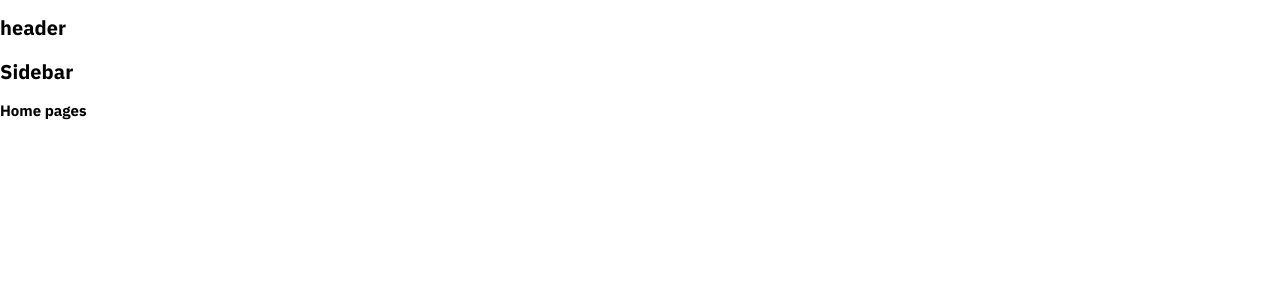
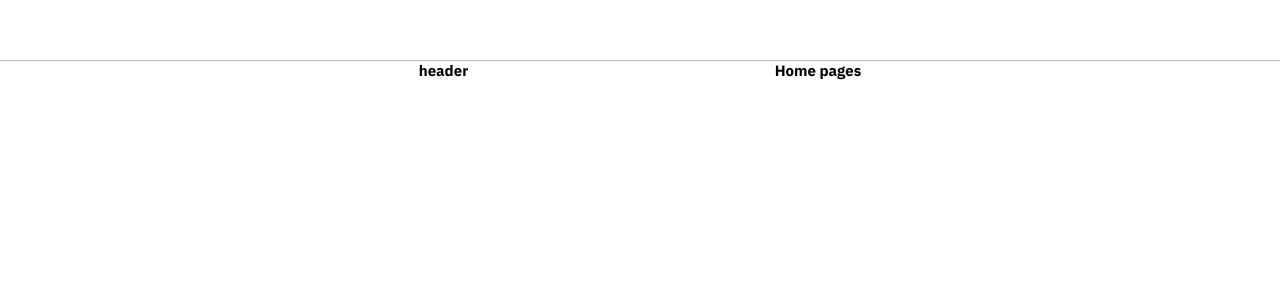
Before and after one commit to jarnjarn/tiktok-ui, a React (Create React App) app: page / in a window 1280 px wide. Shown: the top 300 px of the page. Built offline with nearby package versions, Linux system fonts and the light colour scheme.

Commit message:
Dựng khung Layout mặc định

```diff
--- a/package.json
+++ b/package.json
@@ -6,6 +6,7 @@
     "@testing-library/jest-dom": "^5.16.4",
     "@testing-library/react": "^13.3.0",
     "@testing-library/user-event": "^13.5.0",
+    "classnames": "^2.3.1",
     "normalize.css": "^8.0.1",
     "react": "^18.2.0",
     "react-dom": "^18.2.0",
--- a/src/component/GlobalStyles/GlobalStyles.scss
+++ b/src/component/GlobalStyles/GlobalStyles.scss
@@ -4,12 +4,18 @@
 
 :root {
   --primary: #fe2c55;
+
+  // defaultLayout
+  --default-layout-header-height: 60px;
+  --default-layout-with: 1150px;
 }
 
 html {
   font-size: 62.5%;
 }
 * {
+  padding: 0;
+  margin: 0;
 }
 body {
   font-family: 'IBM Plex Sans', sans-serif;
--- /dev/null
+++ b/src/component/Layout/DefaultLayout/DefaultLayout.module.scss
@@ -0,0 +1,13 @@
+.wrapper {
+  display: flex;
+  flex-direction: column;
+  align-items: center;
+}
+.container {
+
+  width: var(default-layout-with, 1150px);
+  display: flex;
+}
+.content {
+  flex: 1;
+}
--- /dev/null
+++ b/src/component/Layout/DefaultLayout/Sidebar/Sidebar.module.scss
@@ -0,0 +1,3 @@
+.wrapper {
+  width: 356px;
+}
--- a/src/component/Layout/DefaultLayout/Sidebar/index.js
+++ b/src/component/Layout/DefaultLayout/Sidebar/index.js
@@ -1,4 +1,13 @@
+import classNames from 'classnames/bind';
+import styles from './Sidebar.module.scss';
+
+const cx = classNames.bind(styles);
+
 function Sidebar() {
-    return <h1>Sidebar</h1>
+  return (
+    <aside className={cx('wrapper')}>
+      <h2>header</h2>
+    </aside>
+  );
 }
 export default Sidebar;
--- a/src/component/Layout/DefaultLayout/index.js
+++ b/src/component/Layout/DefaultLayout/index.js
@@ -1,13 +1,17 @@
+import classNames from 'classnames/bind';
 import Header from '~/component/Layout/component/Header';
 import Sidebar from './Sidebar';
+import styles from './DefaultLayout.module.scss';
+
+const cx = classNames.bind(styles);
 
 function DefaultLayout({ children }) {
   return (
-    <div>
+    <div className={cx('wrapper')}>
       <Header />
-      <div className="container">
+      <div className={cx('container')}>
         <Sidebar />
-        <div className="content">{children}</div>
+        <div className={cx('content')}>{children}</div>
       </div>
     </div>
   );
--- a/src/component/Layout/HeaderOnly/index.js
+++ b/src/component/Layout/HeaderOnly/index.js
@@ -1,5 +1,5 @@
 import Header from '~/component/Layout/component/Header';
-function DefaultLayout({ children }) {
+function HeaderOnly({ children }) {
   return (
     <div>
       <Header />
@@ -10,4 +10,4 @@
   );
 }
 
-export default DefaultLayout;
+export default HeaderOnly;
--- /dev/null
+++ b/src/component/Layout/component/Header/Header.module.scss
@@ -0,0 +1,11 @@
+.wapper {
+  width: 100%;
+  height: var(--default-layout-header-height, 60px);
+  box-shadow: 0px 1px 1px rgb(0 0 0 /25%);
+  display: flex;
+  justify-content: center;
+}
+.inner {
+  height: 100%;
+  width: var(--default-layout-with, 1150px);
+}
--- a/src/component/Layout/component/Header/index.js
+++ b/src/component/Layout/component/Header/index.js
@@ -1,4 +1,11 @@
+import classNames from 'classnames/bind';
+import styles from './Header.module.scss';
+
+const cx = classNames.bind(styles)
+
 function Header() {
-    return <h1>header</h1>
+  return <header className={cx('wapper')}>
+    <div className={cx('inner')}></div>
+  </header>
 }
 export default Header;
```
Also changed, not shown: 1 other file (tests, documents, lock files or other folders).
